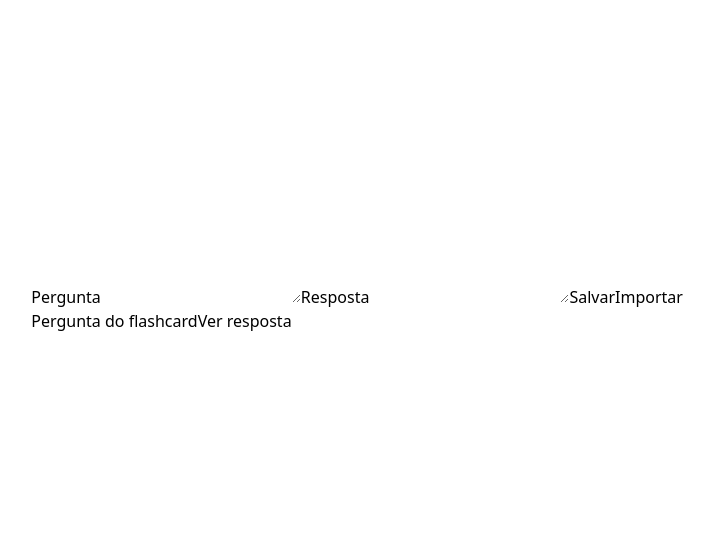
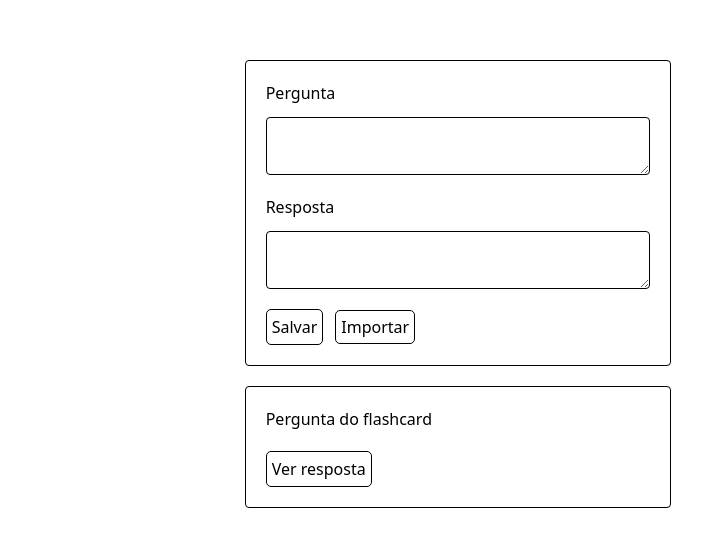
Before and after one commit to raphaelramosds/flashlearn, a React (Vite) app: page / in a window 1280 px wide. Shown: the part 106-652 px from the top of the page, without its empty margins (182-893 px from the left). Built offline with nearby package versions, Linux system fonts and the light colour scheme.

Commit message:
feat: base layout

```diff
--- a/index.html
+++ b/index.html
@@ -7,7 +7,7 @@
     <title>Vite + React + TS</title>
   </head>
   <body class="h-screen flex flex-col justify-center items-center">
-    <div id="root" class="w-2/3"></div>
+    <div id="root" class="w-1/3"></div>
     <script type="module" src="/src/main.tsx"></script>
   </body>
 </html>
--- a/src/App.tsx
+++ b/src/App.tsx
@@ -1,21 +1,37 @@
 import './App.css'
+
+import FileUpload from './components/FileUpload';
+
 import { Button } from './components/Button';
-import FileUpload from './components/FileUpload';
 import { Text } from './components/Text';
 import { TextArea } from './components/TextArea';
 
 function App() {
   return (
     <>
+      <div className='border rounded p-5'>
         <div>
           <TextArea label="Pergunta"/>
+        </div>
+        <div className='my-5'>
           <TextArea label="Resposta"/>
+        </div>
+        <div className='flex items-center'>
+          <div>
             <Button title="Salvar"/>
+          </div>
+          <div className='ml-3'>
             <FileUpload />
           </div>
+        </div>
+      </div>
+      <div className='border rounded my-5 p-5'>
         <div>
           <Text content="Pergunta do flashcard"/>
+        </div>
+        <div className='mt-5'>
           <Button title="Ver resposta"/>
+        </div>
       </div>
     </>
   )
--- a/src/components/Button.tsx
+++ b/src/components/Button.tsx
@@ -1,7 +1,7 @@
 export function Button({ title }: { title: String }) {
     return (
         <>
-            <button className="cursor-pointer">{title}</button>
+            <button type="button" className="btn">{title}</button>
         </>
     );
 }
--- a/src/components/FileUpload.tsx
+++ b/src/components/FileUpload.tsx
@@ -14,6 +14,7 @@ function FileUpload() {
     return (
         <>
             <label
+                className="btn"
                 htmlFor="file-upload"
                 style={{cursor: "pointer"}}
             >Importar</label>
--- a/src/components/TextArea.tsx
+++ b/src/components/TextArea.tsx
@@ -2,7 +2,7 @@ export function TextArea({ label }: { label: String }) {
     return (
         <>
             <label htmlFor="story">{label}</label>
-            <textarea id="story" name="story" />
+            <textarea className="border block w-full rounded mt-3 p-1" id="story" name="story" />
         </>
     );
 }
--- a/src/index.css
+++ b/src/index.css
@@ -3,3 +3,10 @@
 * {
     box-sizing: border-box;
 }
+
+.btn {
+    padding: 5px;
+    border: 1px solid black;
+    cursor: pointer;
+    border-radius: 5px;
+}
```
Lines whose indentation alone changed are shown as unchanged.
